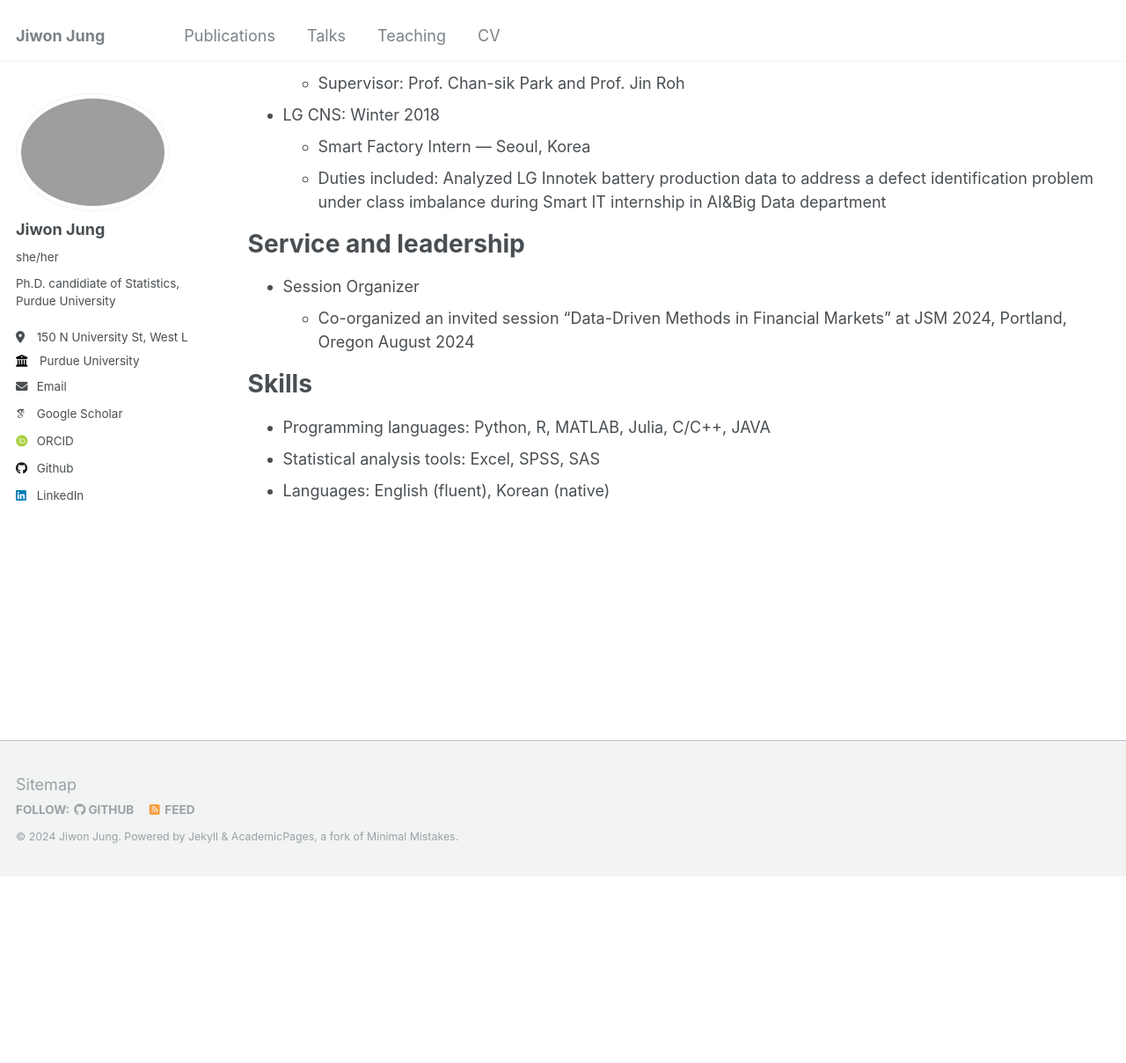
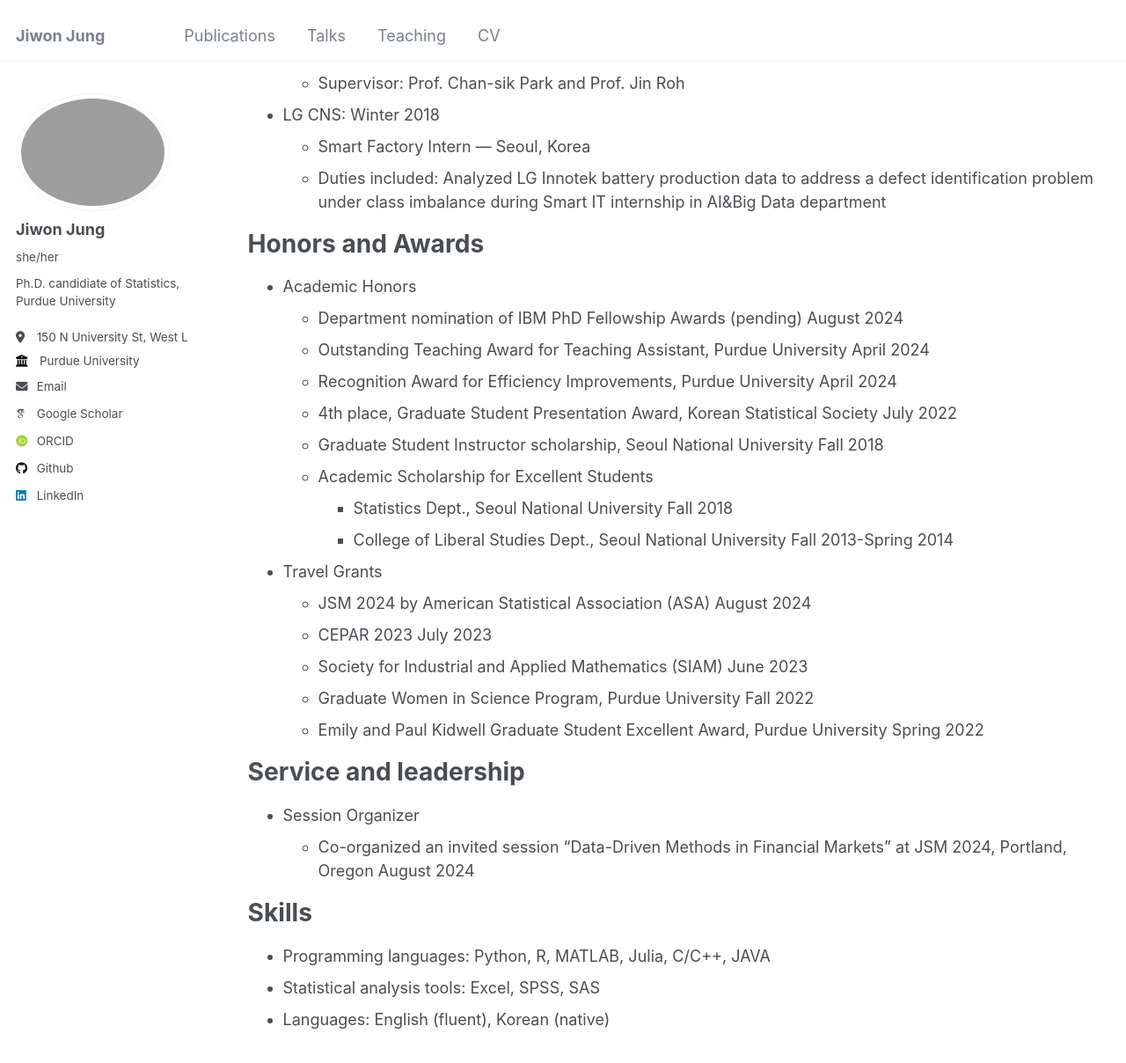
Before and after one commit to jiwon-jung/jiwon-jung.github.io, a Jekyll site: the page built from _pages/cv.md, in a window 1280 px wide and 1400 px high, scrolled down 679 px. Shown: the top 1208 px of the window at 88% size. Built offline with Jekyll 4.4.1, drawn with Linux system fonts in a browser that asks for light colours; some web fonts are replaced; before the commit the page ends 1676 px from its top, so only the background shows below that.

Commit message:
Update cv.md

```diff
--- a/_pages/cv.md
+++ b/_pages/cv.md
@@ -57,6 +57,25 @@ Teaching
 
 -->
 
+
+Honors and Awards
+======
+* Academic Honors
+  * Department nomination of IBM PhD Fellowship Awards (pending) August 2024
+  * Outstanding Teaching Award for Teaching Assistant, Purdue University April 2024
+  * Recognition Award for Efficiency Improvements, Purdue University April 2024
+  * 4th place, Graduate Student Presentation Award, Korean Statistical Society July 2022
+  * Graduate Student Instructor scholarship, Seoul National University Fall 2018
+  * Academic Scholarship for Excellent Students
+    * Statistics Dept., Seoul National University Fall 2018
+    * College of Liberal Studies Dept., Seoul National University Fall 2013-Spring 2014
+* Travel Grants
+  * JSM 2024 by American Statistical Association (ASA) August 2024
+  * CEPAR 2023 July 2023
+  * Society for Industrial and Applied Mathematics (SIAM) June 2023
+  * Graduate Women in Science Program, Purdue University Fall 2022
+  * Emily and Paul Kidwell Graduate Student Excellent Award, Purdue University Spring 2022
+
 Service and leadership
 ======
 * Session Organizer
```
